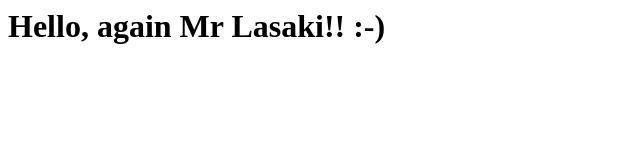
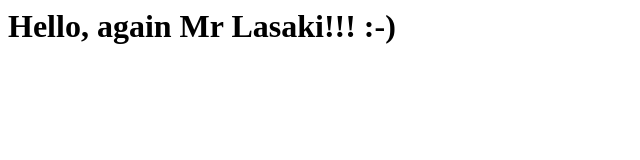
Before and after one commit to olamilekan000/html-test, a plain HTML site: page index.html in a window 1280 px wide. Shown: the full height of the page, 0-640 px from the left. Drawn offline with Linux system fonts and the light colour scheme.

Commit message:
hel mr lasaki

```diff
--- a/index.html
+++ b/index.html
@@ -1,3 +1,3 @@
 <html>
-    <h1>Hello, again Mr Lasaki!! :-)</h1>
+    <h1>Hello, again Mr Lasaki!!! :-)</h1>
 </html>
```
